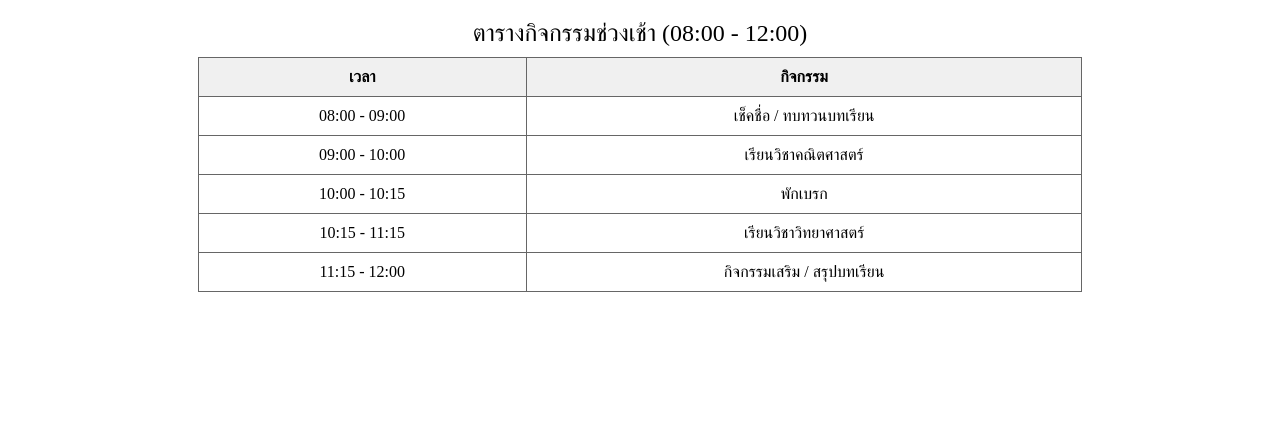
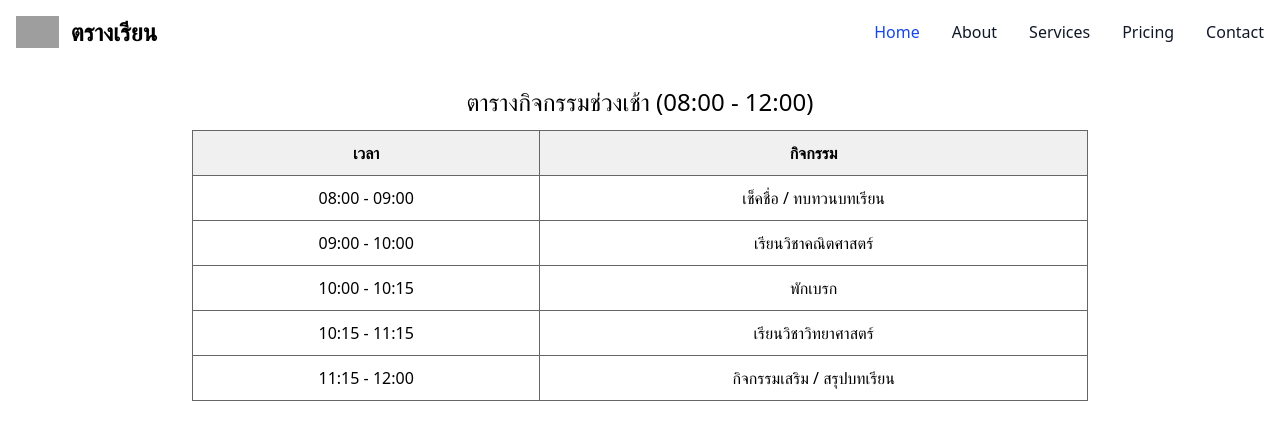
Before and after one commit to Mrkleenn/gitlab_Kleen, a plain HTML site: page index.html in a window 1280 px wide. Drawn offline with nearby package versions, Linux system fonts and the light colour scheme; grey boxes are pictures that could not be loaded.

```diff
--- a/index.html
+++ b/index.html
@@ -1,7 +1,11 @@
 <!DOCTYPE html>
-<html lang="th">
+<html lang="en">
 <head>
-  <meta charset="UTF-8">
+    <meta charset="UTF-8">
+    <meta name="viewport" content="width=device-width, initial-scale=1.0">
+    <title>Document</title>
+    <script src="https://cdn.jsdelivr.net/npm/@tailwindcss/browser@4"></script>
+    <meta charset="UTF-8">
   <title>ตารางครึ่งเช้า</title>
   <style>
     table {
@@ -25,7 +29,41 @@
 </head>
 <body>
 
-  <table>
+<nav class="bg-white border-gray-200 dark:bg-gray-900">
+  <div class="max-w-screen-xl flex flex-wrap items-center justify-between mx-auto p-4">
+    <a href="/" class="flex items-center space-x-3 rtl:space-x-reverse">
+        <img src="https://encrypted-tbn0.gstatic.com/images?q=tbn:ANd9GcQEMKLRciWhDFUdFFhkCkgV-r-uVfqCPuA47A&s" class="h-8" alt="Flowbite Logo" />
+        <span class="self-center text-2xl font-semibold whitespace-nowrap dark:text-white">ตรางเรียน</span>
+    </a>
+    <button data-collapse-toggle="navbar-default" type="button" class="inline-flex items-center p-2 w-10 h-10 justify-center text-sm text-gray-500 rounded-lg md:hidden hover:bg-gray-100 focus:outline-none focus:ring-2 focus:ring-gray-200 dark:text-gray-400 dark:hover:bg-gray-700 dark:focus:ring-gray-600" aria-controls="navbar-default" aria-expanded="false">
+        <span class="sr-only">Open main menu</span>
+        <svg class="w-5 h-5" aria-hidden="true" xmlns="http://www.w3.org/2000/svg" fill="none" viewBox="0 0 17 14">
+            <path stroke="currentColor" stroke-linecap="round" stroke-linejoin="round" stroke-width="2" d="M1 1h15M1 7h15M1 13h15"/>
+        </svg>
+    </button>
+    <div class="hidden w-full md:block md:w-auto" id="navbar-default">
+      <ul class="font-medium flex flex-col p-4 md:p-0 mt-4 border border-gray-100 rounded-lg bg-gray-50 md:flex-row md:space-x-8 rtl:space-x-reverse md:mt-0 md:border-0 md:bg-white dark:bg-gray-800 md:dark:bg-gray-900 dark:border-gray-700">
+        <li>
+          <a href="#" class="block py-2 px-3 text-white bg-blue-700 rounded-sm md:bg-transparent md:text-blue-700 md:p-0 dark:text-white md:dark:text-blue-500" aria-current="page">Home</a>
+        </li>
+        <li>
+          <a href="#" class="block py-2 px-3 text-gray-900 rounded-sm hover:bg-gray-100 md:hover:bg-transparent md:border-0 md:hover:text-blue-700 md:p-0 dark:text-white md:dark:hover:text-blue-500 dark:hover:bg-gray-700 dark:hover:text-white md:dark:hover:bg-transparent">About</a>
+        </li>
+        <li>
+          <a href="#" class="block py-2 px-3 text-gray-900 rounded-sm hover:bg-gray-100 md:hover:bg-transparent md:border-0 md:hover:text-blue-700 md:p-0 dark:text-white md:dark:hover:text-blue-500 dark:hover:bg-gray-700 dark:hover:text-white md:dark:hover:bg-transparent">Services</a>
+        </li>
+        <li>
+          <a href="#" class="block py-2 px-3 text-gray-900 rounded-sm hover:bg-gray-100 md:hover:bg-transparent md:border-0 md:hover:text-blue-700 md:p-0 dark:text-white md:dark:hover:text-blue-500 dark:hover:bg-gray-700 dark:hover:text-white md:dark:hover:bg-transparent">Pricing</a>
+        </li>
+        <li>
+          <a href="#" class="block py-2 px-3 text-gray-900 rounded-sm hover:bg-gray-100 md:hover:bg-transparent md:border-0 md:hover:text-blue-700 md:p-0 dark:text-white md:dark:hover:text-blue-500 dark:hover:bg-gray-700 dark:hover:text-white md:dark:hover:bg-transparent">Contact</a>
+        </li>
+      </ul>
+    </div>
+  </div>
+</nav>
+
+<table>
     <caption>ตารางกิจกรรมช่วงเช้า (08:00 - 12:00)</caption>
     <thead>
       <tr>
@@ -56,6 +94,5 @@
       </tr>
     </tbody>
   </table>
-
 </body>
 </html>
```
